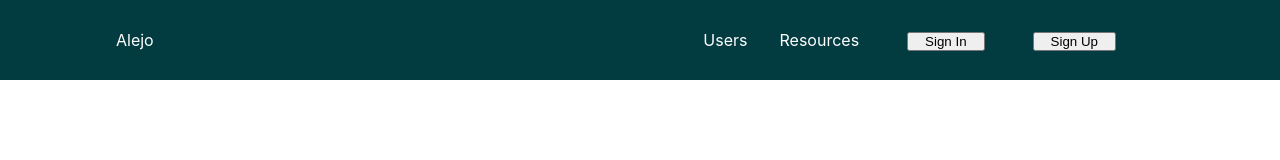
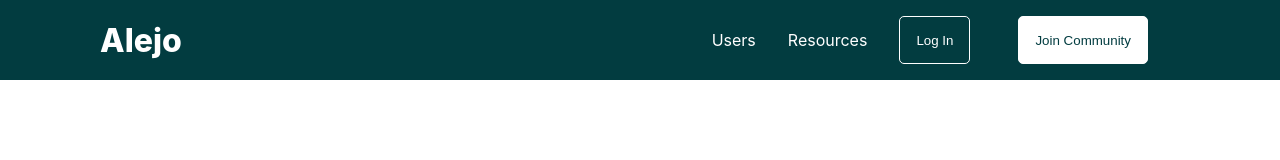
Before and after one commit to amierfaudzi/alejo, a React (Create React App) app: page / in a window 1280 px wide. Shown: the top 160 px of the page. Built offline with nearby package versions, Linux system fonts and the light colour scheme.

Commit message:
update navbar styling

```diff
--- a/src/components/Navbar/Navbar.js
+++ b/src/components/Navbar/Navbar.js
@@ -9,19 +9,19 @@ export default function Navbar({token, setToken}) {
     return (
         <nav className="navbar">
             <div className="navbar__left">
-                <Link className="link" to='/'>Alejo</Link>
+                <Link className="link" to='/'><p className="navbar__item navbar__item--home">Alejo</p></Link>
             </div>
 
             <div className="navbar__right">
                 <div className="navbar__lists">
-                    <Link className="link" to='/users'>Users</Link>
-                    <Link className="link" to='/resources'>Resources</Link>
+                    <Link className="link" to='/users'><p className="navbar__item">Users</p></Link>
+                    <Link className="link" to='/resources'><p className="navbar__item">Resources</p></Link>
                 </div>
                 <div className="navbar__auth">
                 {(!token.token) ?
                 <>
-                <Link className="link" to='/login'><button className="navbar__auth">Sign In</button></Link>
-                <Link className="link" to='/signup'><button className="navbar__auth">Sign Up</button></Link>
+                <Link className="link" to='/login'><button className="navbar__btn">Log In</button></Link>
+                <Link className="link" to='/signup'><button className="navbar__btn navbar__btn--secondary">Join Community</button></Link>
                 </>
                 :
                 <>
@@ -30,8 +30,9 @@ export default function Navbar({token, setToken}) {
                     state:{
                         userId: token.user._id
                     }
-                    }} >{token.user.firstName}</Link>
-                    <button onClick={()=> {
+                    }}>
+                    <p className="navbar__item">{token.user.firstName}</p></Link>
+                    <button className="navbar__btn" onClick={()=> {
                         setToken('')
                         localStorage.removeItem("AUTH_TOKEN");
                         history.push('/');
--- a/src/components/Navbar/Navbar.scss
+++ b/src/components/Navbar/Navbar.scss
@@ -15,11 +15,41 @@
 
     &__lists {
         display: flex;
+        align-items: center;
     }
 
-    &__auth {
+    &__item {
+
+        &--home {
+            font-size: 2rem;
+            font-weight: 800;
+        }
+    }
+
+    &__btn {
         padding: 0 1rem;
         margin-right: 1rem;
+        height: 3rem;
+        border-radius: 5px;
+        color: white;
+        background-color: $primary;
+        border: 1px solid white;
+        transition: 0.6s;
+
+        &--secondary {
+            background-color: white;
+            color: $primary;
+        }
+
+        &:hover {
+            background-color: white;
+            color: $primary;
+        }
+
+        &--secondary:hover {
+            color: white;
+            background-color: $primary;
+        }
     }
 }
 
```
